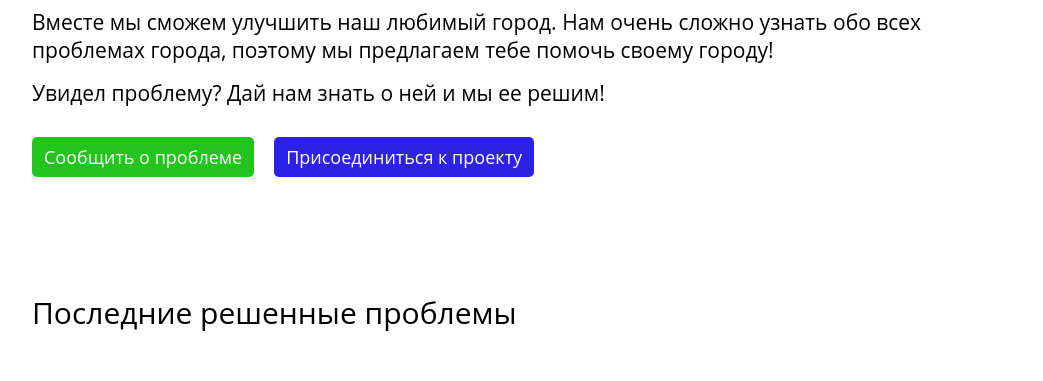
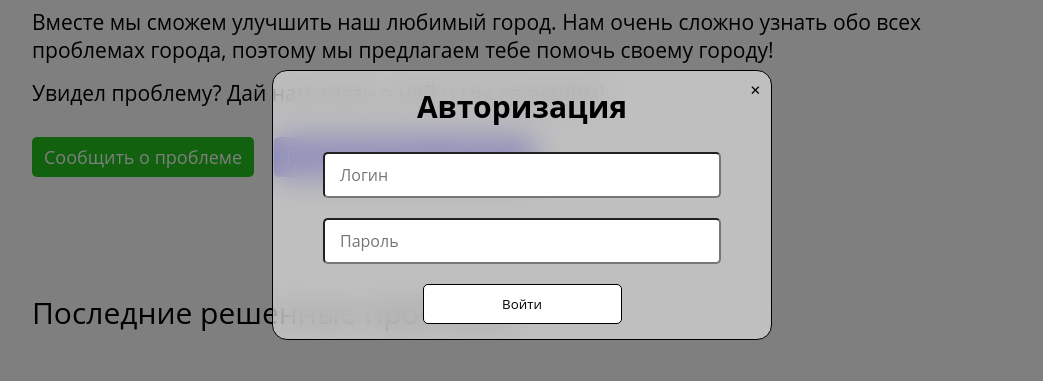
Before and after one commit to Steiden/Urba-problems-portal, a React (Vite) app: page / in a window 1280 px wide. Both pictures are taken after a click on the button "Зарегистрироваться". Shown: the part 195-576 px from the top of the page, without its empty margins (118-1161 px from the left). Built offline with nearby package versions, Linux system fonts and the light colour scheme; a web font is replaced by a local one.

Commit message:
Basic realization of AuthForm component Create component for authorization form, In future, planned split component into two forms: form for login and form for registration

```diff
--- a/src/App.tsx
+++ b/src/App.tsx
@@ -1,9 +1,12 @@
-import { useEffect } from "react";
+import { useState, useEffect } from "react";
 import { Header } from "./components/Header/Header";
 import { Main } from "./components/Main/Main";
 import "./App.scss";
+import { AuthForm } from "./components/AuthForm/AuthForm";
 
 function App() {
+
+    const [authFormIsOpen, setAuthFormIsOpen] = useState(false);
 
     useEffect(() => {
         const title: HTMLHeadElement = document.querySelector("title") as HTMLHeadElement;
@@ -20,8 +23,9 @@ function App() {
 
     return (
         <>
-            <Header />
+            <Header authForm={{ authFormIsOpen, setAuthFormIsOpen }} />
             <Main />
+            <AuthForm authForm={{ authFormIsOpen, setAuthFormIsOpen }} />
         </>
     );
 }
--- /dev/null
+++ b/src/components/AuthForm/AuthForm.tsx
@@ -0,0 +1,31 @@
+import { ReactNode } from "react";
+import "./scss/AuthForm.scss";
+import { Overlay } from "../Overlay/Overlay";
+
+type TypeProps = {
+    authForm: {
+        authFormIsOpen: boolean;
+        setAuthFormIsOpen: React.Dispatch<React.SetStateAction<boolean>>;
+    };
+};
+
+export const AuthForm = ({ authForm }: TypeProps): ReactNode => {
+    return (
+        <>
+            {authForm.authFormIsOpen && <Overlay onClick={() => authForm.setAuthFormIsOpen(false)} />}
+            <section className={`auth ${authForm.authFormIsOpen ? "auth_active" : ""}`}>
+                <h2 className="auth__title">Авторизация</h2>
+                <form className="auth__form">
+                    <input className="auth__input" type="text" placeholder="Логин" />
+                    <input className="auth__input" type="password" placeholder="Пароль" />
+                    <button className="auth__button" type="submit">
+                        Войти
+                    </button>
+                </form>
+                <button className="auth__close-button" onClick={() => authForm.setAuthFormIsOpen(false)}>
+                    ✕
+                </button>
+            </section>
+        </>
+    );
+};
--- /dev/null
+++ b/src/components/AuthForm/scss/AuthForm.scss
@@ -0,0 +1,69 @@
+@import "../../../scss/mixins/flex-mixin.scss";
+@import "../../../scss/mixins/transition-mixin.scss";
+@import "../../../scss/mixins/visually-hidden-mixin.scss";
+@import "../../../scss/variables/global-variables";
+@import "../../../scss/variables/colors-variables.scss";
+@import "./AuthForm-variables.scss";
+
+.auth {
+    @include flex-center($gap: 25px);
+    @include transition-all($duration: .3s);
+    @include visualy-hidden($position: fixed);
+
+    top: 50%;
+    left: 50%;
+    translate: -50% -25%;
+
+    background-color: $white-transparent;
+    backdrop-filter: blur(15px);
+
+    border: $border;
+    border-radius: $border-radius-15;
+
+    padding: 15px 50px;
+    width: 500px;
+}
+
+.auth_active {
+    @include visualy-hidden-active($position: fixed);
+    translate: -50% -50%;
+}
+
+.auth__title {
+}
+
+.auth__form {
+    @include flex-center($gap: 20px);
+    width: 100%;
+}
+
+.auth__input {
+    border-radius: $border-radius-5;
+
+    font-size: 16px;
+
+    padding: 10px 15px;
+    width: 100%;
+}
+
+.auth__button {
+    @include transition-custom($property: background-color, $duration: .1s);
+
+    background-color: $white;
+
+    border: $border;
+    border-radius: $border-radius-5;
+
+    padding: 10px;
+    width: 50%;
+
+    &:hover {
+        background-color: $light-gray;
+    }
+}
+
+.auth__close-button {
+    position: absolute;
+    top: 10px;
+    right: 10px;
+}
--- a/src/components/Header/Header.tsx
+++ b/src/components/Header/Header.tsx
@@ -2,7 +2,14 @@ import { ReactNode, useState } from "react";
 import { Navbar } from "../Navbar/Navbar";
 import "./scss/Header.scss";
 
-export const Header = (): ReactNode => {
+type TypeProps = {
+    authForm: {
+        authFormIsOpen: boolean;
+        setAuthFormIsOpen: React.Dispatch<React.SetStateAction<boolean>>;
+    };
+}
+
+export const Header = ({ authForm }: TypeProps): ReactNode => {
     const [dropdownIsOpen, setDropdownIsOpen] = useState(false);
 
     return (
@@ -11,7 +18,7 @@ export const Header = (): ReactNode => {
                 <a href="#" className="header__logo">
                     Городской портал
                 </a>
-                <Navbar dropdownIsOpen={dropdownIsOpen} setDropdownIsOpen={setDropdownIsOpen} />
+                <Navbar authForm={authForm} dropdown={{ dropdownIsOpen, setDropdownIsOpen }} />
             </div>
             {dropdownIsOpen && <div className="dropdown__overlay" onClick={() => setDropdownIsOpen(false)}></div>}
         </header>
--- a/src/components/Navbar/Navbar.tsx
+++ b/src/components/Navbar/Navbar.tsx
@@ -3,12 +3,17 @@ import { Dropdown } from "../Dropdown/Dropdown";
 import "./scss/Navbar.scss";
 
 type TypeProps = {
-    dropdownIsOpen: boolean;
-    setDropdownIsOpen: (isOpen: boolean) => void;
+    authForm: {
+        authFormIsOpen: boolean;
+        setAuthFormIsOpen: React.Dispatch<React.SetStateAction<boolean>>;
+    };
+    dropdown: {
+        dropdownIsOpen: boolean;
+        setDropdownIsOpen: React.Dispatch<React.SetStateAction<boolean>>;
+    };
 };
 
-export const Navbar = ({ dropdownIsOpen, setDropdownIsOpen }: TypeProps): ReactNode => {
-
+export const Navbar = ({ authForm, dropdown }: TypeProps): ReactNode => {
     return (
         <nav className="header__nav">
             <ul className="header__list">
@@ -18,18 +23,26 @@ export const Navbar = ({ dropdownIsOpen, setDropdownIsOpen }: TypeProps): ReactN
                     </a>
                 </li>
                 <li className="header__item">
-                    <button className="header__button">Зарегистрироваться</button>
+                    <button
+                        className="header__button"
+                        onClick={() => authForm.setAuthFormIsOpen(true)}>
+                        Зарегистрироваться
+                    </button>
                 </li>
                 <li className="header__item">
-                    <button className="header__button">Войти</button>
+                    <button
+                        className="header__button"
+                        onClick={() => authForm.setAuthFormIsOpen(true)}>
+                        Войти
+                    </button>
                 </li>
                 <li className="header__item">
                     <button
                         className="header__button header__button-dropdown"
-                        onClick={() => setDropdownIsOpen(!dropdownIsOpen)}>
+                        onClick={() => dropdown.setDropdownIsOpen(!dropdown.dropdownIsOpen)}>
                         Иванов И.И.
                     </button>
-                    <Dropdown isOpen={dropdownIsOpen} />
+                    <Dropdown isOpen={dropdown.dropdownIsOpen} />
                 </li>
             </ul>
         </nav>
--- /dev/null
+++ b/src/components/Overlay/Overlay.tsx
@@ -0,0 +1,12 @@
+import { ReactNode } from "react";
+import "./scss/Overlay.scss";
+
+type TypeProps = {
+    onClick: () => void;
+}
+
+export const Overlay = ({ onClick }: TypeProps): ReactNode => {
+    return (
+        <div className="overlay" onClick={onClick}></div>
+    )
+}
--- /dev/null
+++ b/src/components/Overlay/scss/Overlay.scss
@@ -0,0 +1,10 @@
+@import "../../../scss/variables/colors-variables.scss";
+
+.overlay {
+    position: fixed;
+    top: 0;
+    left: 0;
+    right: 0;
+    bottom: 0;
+    background-color: $black-transparent;
+}
--- a/src/scss/mixins/visually-hidden-mixin.scss
+++ b/src/scss/mixins/visually-hidden-mixin.scss
@@ -1,6 +1,11 @@
-@mixin visualy-hidden() {
-    @include transition-all();
+@mixin visualy-hidden($position: absolute) {
     visibility: hidden;
     opacity: 0;
-    position: absolute;
+    position: $position;
 }
+
+@mixin visualy-hidden-active($position: absolute) {
+    visibility: visible;
+    opacity: 1;
+    position: $position;
+}
--- a/src/scss/variables/colors-variables.scss
+++ b/src/scss/variables/colors-variables.scss
@@ -8,3 +8,6 @@ $green: #22c41d;
 $blue: #2b22e5;
 $yellow: #ffcb00;
 $red: #ff0000;
+
+$white-transparent: rgba(255, 255, 255, 0.5);
+$black-transparent: rgba(0, 0, 0, 0.5)
```
Also changed, not shown: src/components/AuthForm/scss/AuthForm-variables.scss (added).
